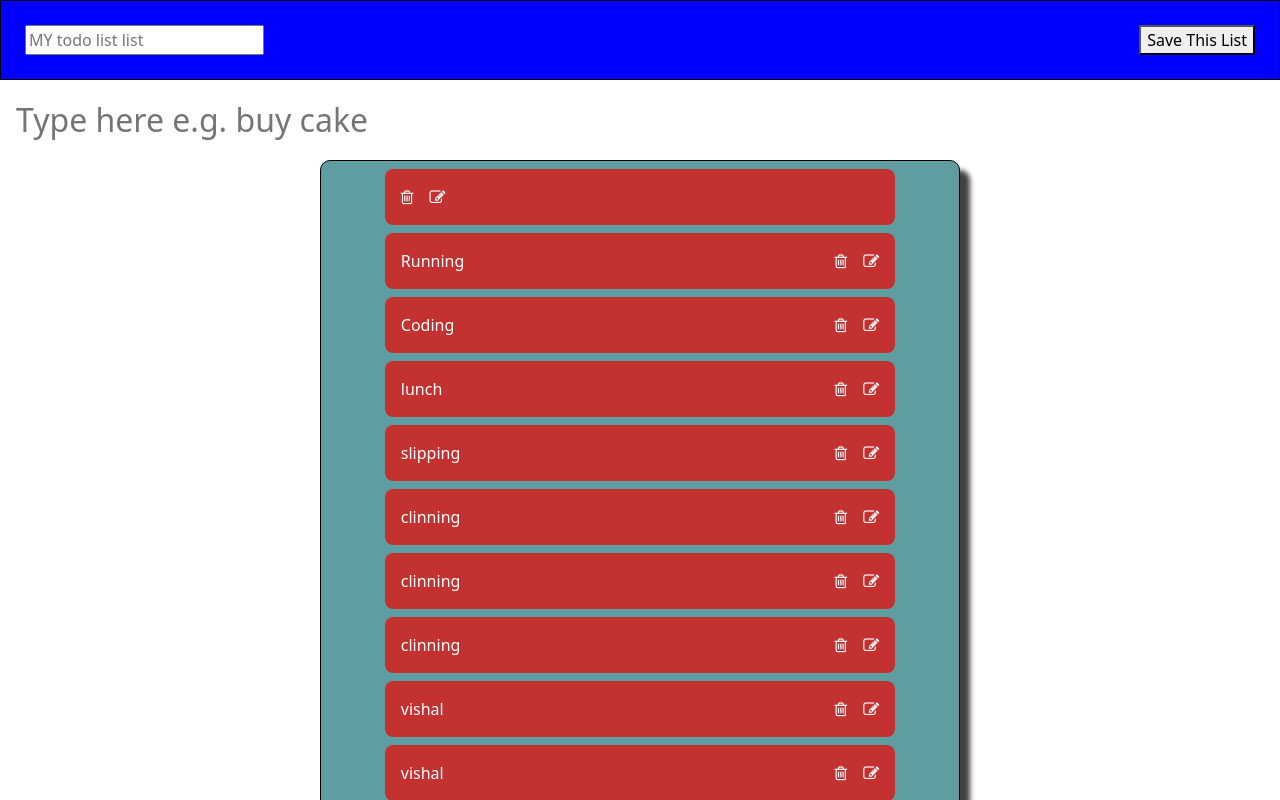
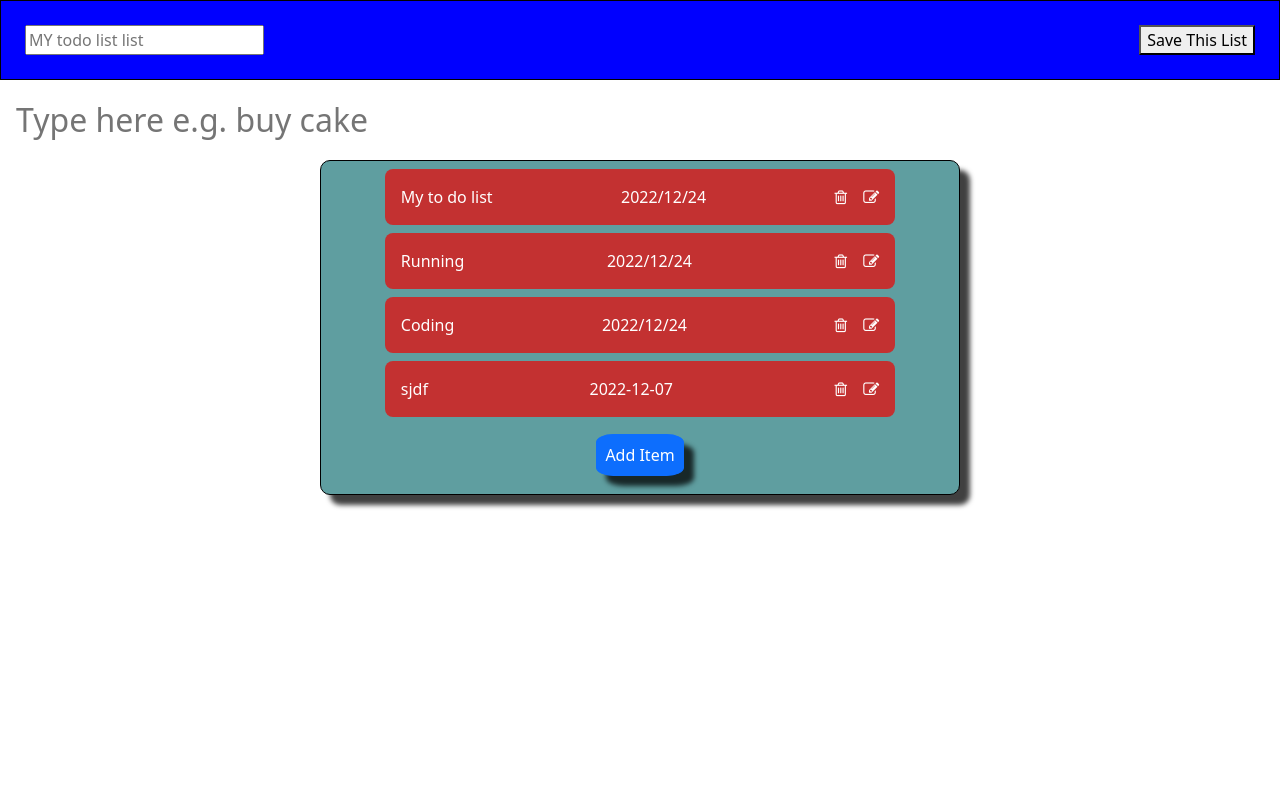
Before and after one commit to Vishal-Taral/todo-list, a React (Create React App) app in the folder todo-app/: page / in a window 1280 px wide. Shown: the top 800 px of the page. Built offline with nearby package versions, Linux system fonts and the light colour scheme; data requests are answered from the project's data file.

Commit message:
date column added on UI

```diff
--- a/todo-app/src/API/db.json
+++ b/todo-app/src/API/db.json
@@ -2,7 +2,7 @@
   "task": [
     {
       "id": 1,
-      " ": "My to do list",
+      "description": "My to do list",
       "date": "2022/12/24"
     },
     {
@@ -16,46 +16,9 @@
       "date": "2022/12/24"
     },
     {
-      "description": "lunch",
-      "date": "2023/12/24",
-      "id": 4
-    },
-    {
-      "description": "slipping",
-      "date": "2022/12/25",
-      "id": 5
-    },
-    {
-      "description": "clinning",
-      "id": 6
-    },
-    {
-      "description": "clinning",
-      "id": 7
-    },
-    {
-      "description": "clinning",
-      "id": 8
-    },
-    {
-      "description": "vishal",
-      "id": 9
-    },
-    {
-      "description": "vishal",
-      "id": 10
-    },
-    {
-      "description": "do",
-      "id": 11
-    },
-    {
-      "description": "do",
-      "id": 12
-    },
-    {
-      "description": "sa",
-      "id": 13
+      "description": "sjdf",
+      "date": "2022-12-07",
+      "id": 14
     }
   ]
 }
--- a/todo-app/src/components/Form/Form.js
+++ b/todo-app/src/components/Form/Form.js
@@ -4,14 +4,20 @@ import { useState } from 'react';
 
 const Form = (props) => {
     const [task, setTask] = useState({});
+    const [date, setDate] = useState({});
 
-    const changeHandler = (event) => {
+    const changeTaskHandler = (event) => {
         setTask(event.target.value);
+    }
+
+    const changeDateHandler = (event) => {
+      setDate(event.target.value);
     }
 
     const submitHandler = () => {
         axios.post(props.baseURL , {
             description : task,
+            date : date,
         })
     }
 
@@ -56,7 +62,19 @@ const Form = (props) => {
                           type="text"
                           class="form-control"
                           id="recipient-name"
-                          onChange={changeHandler}
+                          onChange={changeTaskHandler}
+                        />
+                      </div>
+
+                      <div class="mb-3">
+                        <label for="recipient-name" class="col-form-label">
+                            Enter date
+                        </label>
+                        <input
+                          type="date"
+                          class="form-control"
+                          id="recipient-name"
+                          onChange={changeDateHandler}
                         />
                       </div>
                     </form>
--- a/todo-app/src/components/Home/Home.js
+++ b/todo-app/src/components/Home/Home.js
@@ -49,6 +49,7 @@ const Home = (props) => {
             return (
               <div className="task-list" key={key}>
                 {obj.description}
+                <div>{obj.date}</div>
                 <div className="icons">
                   <i class="fa fa-trash-o delete-icon" aria-hidden="true" onClick={deleteHandler}></i>
                   &emsp;
```
